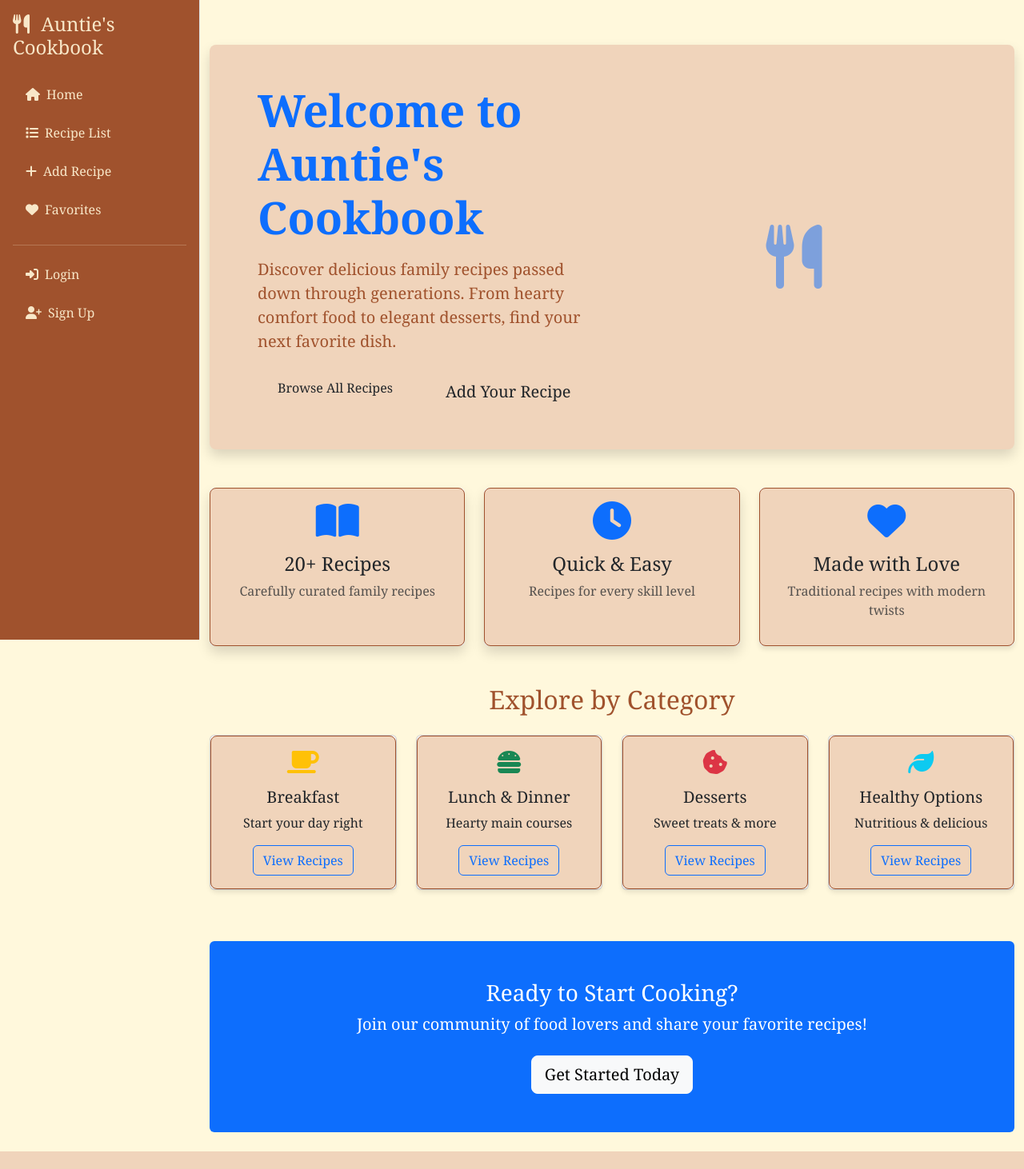
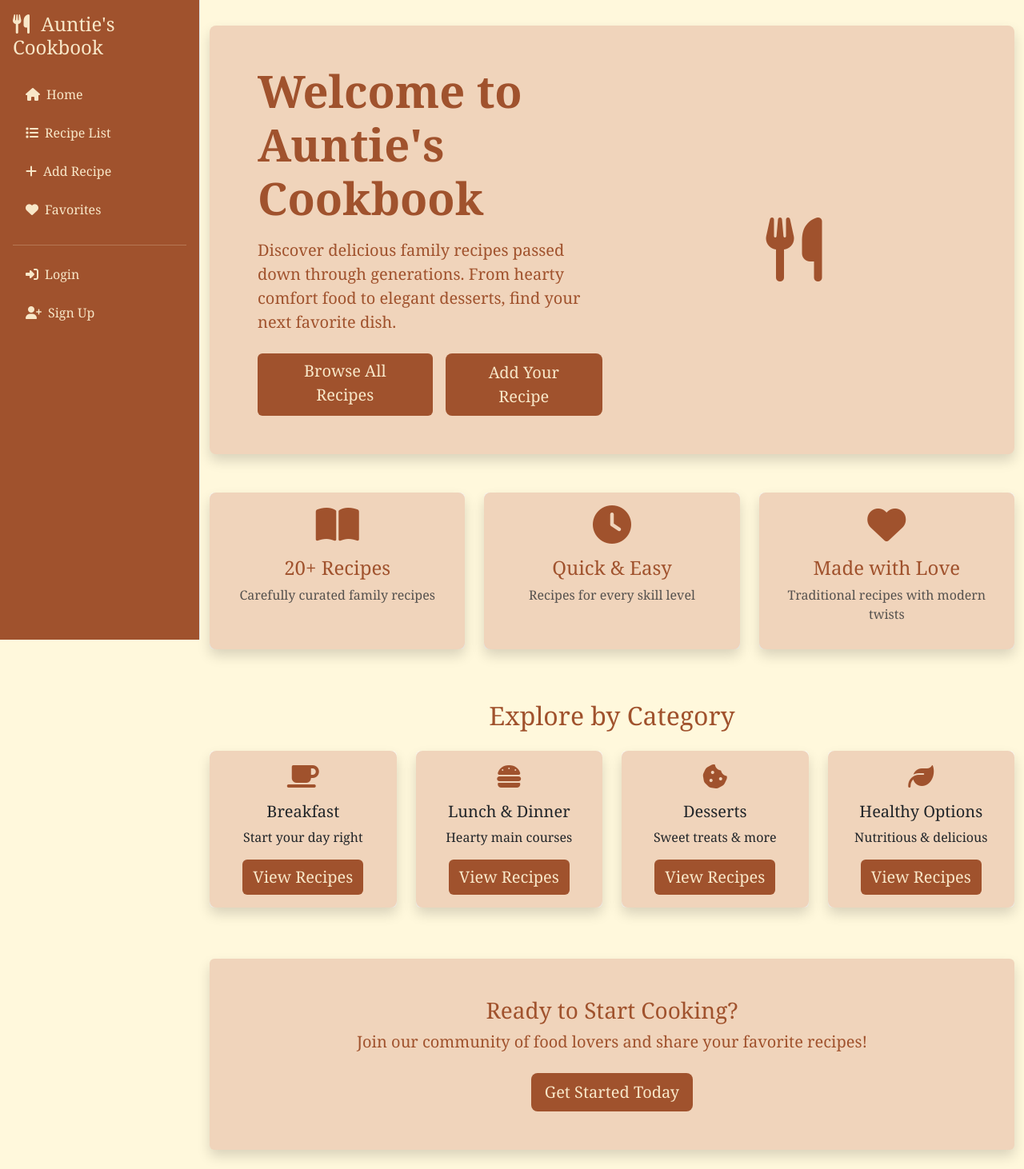
Before and after one commit to SynthSlav/Auntie-s-Cookbook, a Django app: page / in a window 1280 px wide. Shown: the whole page at 80% size. Before the commit the page ends 1440 px from the top, so only its background shows below. Run offline with Django 4.2, Linux system fonts and the light colour scheme.

Commit message:
temporary 'completed' base/home html view

```diff
--- a/static/css/styles.css
+++ b/static/css/styles.css
@@ -12,9 +12,23 @@ body {
     color: var(--primary-color);
 }
 
+h1,
+h2,
+h3,
+h4,
+h5,
+h6 {
+    color: var(--primary-color);
+}
+
 /* Nav-link styling */
 .nav-link {
     color: var(--accent-color);
+}
+
+.custom-brand {
+    color: var(--accent-color);
+    text-decoration: none;
 }
 
 .nav-link:hover {
@@ -67,11 +81,36 @@ body {
     border-radius: 0.5rem;
 }
 
+.card {
+    border: none;
+}
+
 .card-body {
     background-color: var(--secondary-color);
+    border-radius: 0.5rem;
+}
+
+#rdy-to-cook {
+    background-color: var(--secondary-color);
+    color: var(--primary-color);
+    padding: 2rem;
+    border-radius: 0.5rem;
+}
+
+.custom-link-hero {
+    background-color: var(--primary-color);
+    color: var(--accent-color);
+    font-size: 1.25rem;
+}
+
+.custom-link-hero:hover {
+    background-color: var(--accent-color);
+    color: var(--primary-color);
     border: 1px solid var(--primary-color);
-    border-radius: 0.5rem;
-    box-shadow: 0 4px 6px rgba(0, 0, 0, 0.1);
+}
+
+.hero-icon {
+    color: var(--primary-color);
 }
 
 /* Media tags */
--- a/templates/base.html
+++ b/templates/base.html
@@ -77,7 +77,7 @@
     <div class="sidebar d-none d-md-block">
         <div class="mb-4">
             <h4 class="mb-3">
-                <a class="nav-link" href="{% url 'home'%}">
+                <a class="custom-brand" href="{% url 'home'%}">
                     <i class="fas fa-utensils me-2"></i>
                     Auntie's Cookbook
                 </a>
@@ -127,7 +127,7 @@
 
     <!-- Main Content -->
     <main class="main-content">
-        <div class="container-fluid py-4">
+        <div class="container-fluid pb-4">
             <!-- Messages -->
             {% if messages %}
             {% for message in messages %}
--- a/templates/home.html
+++ b/templates/home.html
@@ -8,16 +8,16 @@
     <div class="container">
         <div class="row align-items-center ">
             <div class="col-lg-6">
-                <h1 class="display-4 fw-bold text-primary mb-3">Welcome to Auntie's Cookbook</h1>
+                <h1 class="display-4 fw-bold mb-3">Welcome to Auntie's Cookbook</h1>
                 <p class="lead mb-4">Discover delicious family recipes passed down through generations. From hearty
                     comfort food to elegant desserts, find your next favorite dish.</p>
                 <div class="d-grid gap-2 d-md-flex justify-content-md-start">
-                    <a href="#" class="btn px-4 me-md-2">Browse All Recipes</a>
-                    <a href="#" class="btn  btn-lg px-4">Add Your Recipe</a>
+                    <a href="#" class="btn px-4 me-md-2 custom-link-hero">Browse All Recipes</a>
+                    <a href="#" class="btn  btn-lg px-4 custom-link-hero">Add Your Recipe</a>
                 </div>
             </div>
             <div class="col-lg-6 text-center">
-                <i class="pt-4 fas fa-utensils display-1 text-primary opacity-50"></i>
+                <i class="pt-4 fas fa-utensils display-1 hero-icon"></i>
             </div>
         </div>
     </div>
@@ -25,28 +25,28 @@
 
 <!-- Quick Stats -->
 <div class="row mb-5">
-    <div class="col-md-4 text-center">
-        <div class="card border-0 bg-light h-100">
+    <div class="col-md-4 text-center mb-3">
+        <div class="card bg-light h-100">
             <div class="card-body shadow">
-                <i class="fas fa-book-open fa-3x text-primary mb-3"></i>
+                <i class="fas fa-book-open fa-3x mb-3 hero-icon"></i>
                 <h4>20+ Recipes</h4>
                 <p class="text-muted">Carefully curated family recipes</p>
             </div>
         </div>
     </div>
-    <div class="col-md-4 text-center">
-        <div class="card border-0 bg-light h-100">
+    <div class="col-md-4 text-center mb-3">
+        <div class="card bg-light h-100">
             <div class="card-body shadow">
-                <i class="fas fa-clock fa-3x text-primary mb-3"></i>
+                <i class="fas fa-clock fa-3x hero-icon mb-3"></i>
                 <h4>Quick & Easy</h4>
                 <p class="text-muted">Recipes for every skill level</p>
             </div>
         </div>
     </div>
-    <div class="col-md-4 text-center">
-        <div class="card border-0 bg-light h-100">
-            <div class="card-body">
-                <i class="fas fa-heart fa-3x text-primary mb-3"></i>
+    <div class="col-md-4 text-center mb-3">
+        <div class="card bg-light h-100">
+            <div class="card-body shadow">
+                <i class="fas fa-heart fa-3x hero-icon mb-3"></i>
                 <h4>Made with Love</h4>
                 <p class="text-muted">Traditional recipes with modern twists</p>
             </div>
@@ -61,50 +61,50 @@
     </div>
     <div class="col-md-3 mb-3">
         <div class="card h-100 text-center">
-            <div class="card-body">
-                <i class="fas fa-coffee fa-2x text-warning mb-3"></i>
+            <div class="card-body shadow">
+                <i class="fas fa-coffee fa-2x hero-icon mb-3"></i>
                 <h5 class="card-title">Breakfast</h5>
                 <p class="card-text">Start your day right</p>
-                <a href="#" class="btn btn-outline-primary">View Recipes</a>
+                <a href="#" class="btn custom-link-hero">View Recipes</a>
             </div>
         </div>
     </div>
     <div class="col-md-3 mb-3">
         <div class="card h-100 text-center">
-            <div class="card-body">
-                <i class="fas fa-hamburger fa-2x text-success mb-3"></i>
+            <div class="card-body shadow">
+                <i class="fas fa-hamburger fa-2x hero-icon mb-3"></i>
                 <h5 class="card-title">Lunch & Dinner</h5>
                 <p class="card-text">Hearty main courses</p>
-                <a href="#" class="btn btn-outline-primary">View Recipes</a>
+                <a href="#" class="btn custom-link-hero">View Recipes</a>
             </div>
         </div>
     </div>
     <div class="col-md-3 mb-3">
         <div class="card h-100 text-center">
-            <div class="card-body">
-                <i class="fas fa-cookie-bite fa-2x text-danger mb-3"></i>
+            <div class="card-body shadow">
+                <i class="fas fa-cookie-bite fa-2x hero-icon mb-3"></i>
                 <h5 class="card-title">Desserts</h5>
                 <p class="card-text">Sweet treats & more</p>
-                <a href="#" class="btn btn-outline-primary">View Recipes</a>
+                <a href="#" class="btn custom-link-hero">View Recipes</a>
             </div>
         </div>
     </div>
     <div class="col-md-3 mb-3">
         <div class="card h-100 text-center">
-            <div class="card-body">
-                <i class="fas fa-leaf fa-2x text-info mb-3"></i>
+            <div class="card-body shadow">
+                <i class="fas fa-leaf fa-2x hero-icon mb-3"></i>
                 <h5 class="card-title">Healthy Options</h5>
                 <p class="card-text">Nutritious & delicious</p>
-                <a href="#" class="btn btn-outline-primary">View Recipes</a>
+                <a href="#" class="btn custom-link-hero">View Recipes</a>
             </div>
         </div>
     </div>
 </div>
 
-<!-- Call to Action -->
-<div class="text-center bg-primary text-white p-5 rounded">
+<!-- Call to action -->
+<div id="rdy-to-cook" class="text-center p-5 rounded shadow">
     <h3>Ready to Start Cooking?</h3>
     <p class="lead mb-4">Join our community of food lovers and share your favorite recipes!</p>
-    <a href="#" class="btn btn-light btn-lg">Get Started Today</a>
+    <a href="#" class="btn btn-lg custom-link-hero">Get Started Today</a>
 </div>
 {% endblock %}
```
